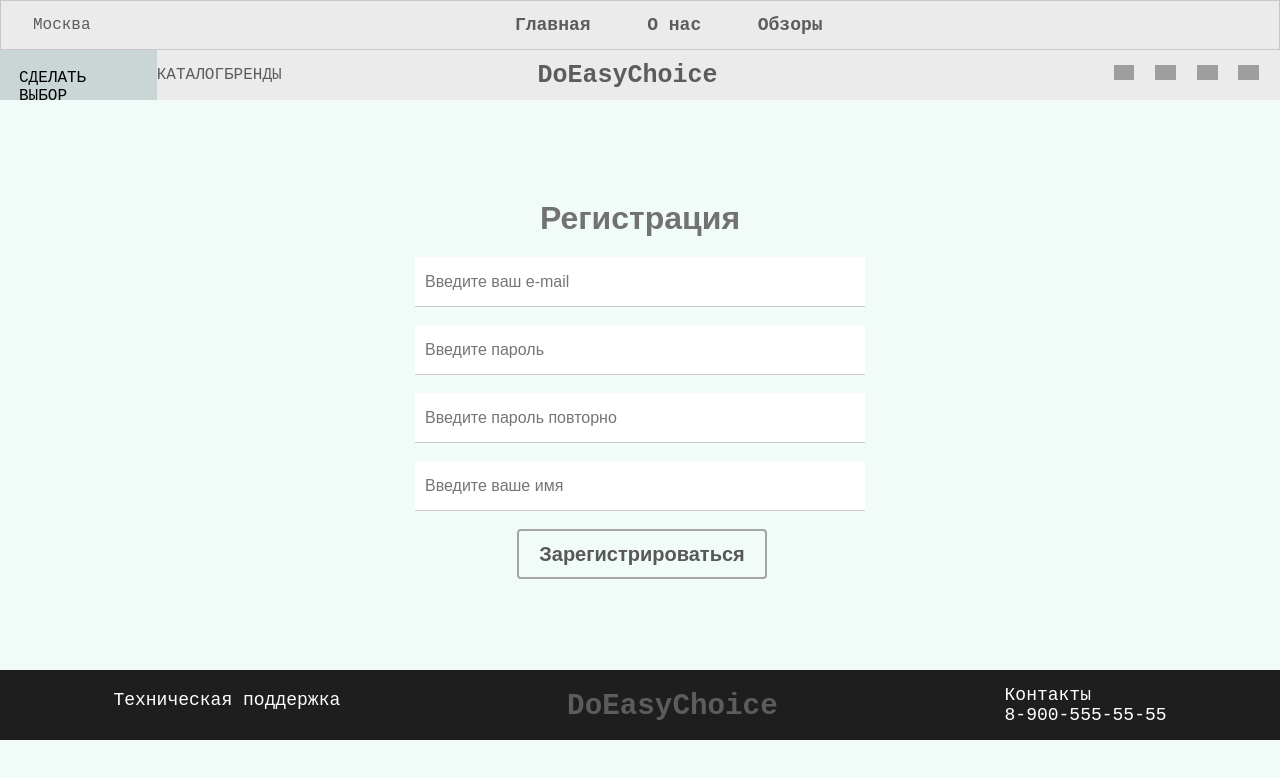
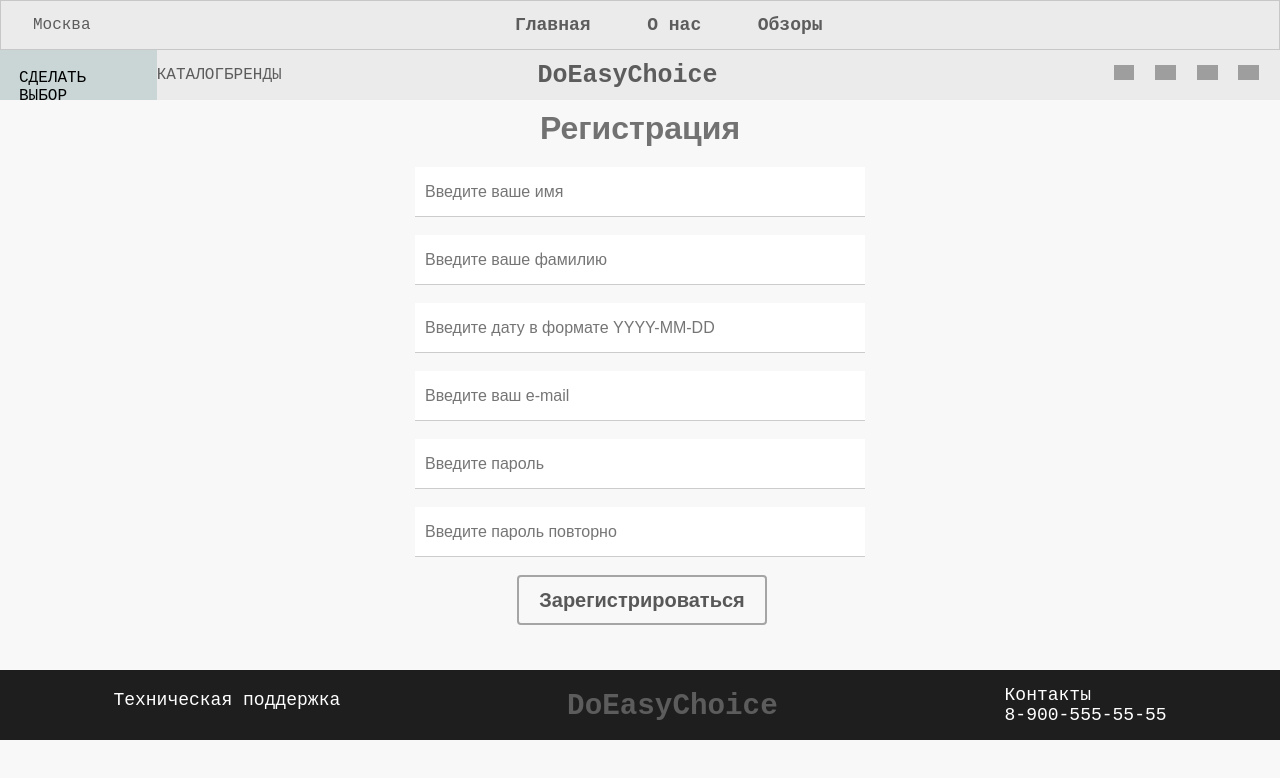
Before and after one commit to MaximIglin/DoEasy-good-variant, a React (Create React App) app in the folder easy-choice-ui/: page /register in a window 1280 px wide. Shown: the top 778 px of the page. Built offline with nearby package versions, Linux system fonts and the light colour scheme; grey boxes are pictures that could not be loaded.

Commit message:
Register form

```diff
--- a/easy-choice-ui/src/components/categories/CategoryGrid.module.css
+++ b/easy-choice-ui/src/components/categories/CategoryGrid.module.css
@@ -1,7 +1,7 @@
 .categories{
     margin-top: 40px;
     width: 100%;
-    background-color: rgb(241, 252, 248);
+    background-color: rgb(255, 255, 255);
 }
 .category_grid{
     margin: auto;
--- a/easy-choice-ui/src/components/review_component/BigReviewCom.jsx
+++ b/easy-choice-ui/src/components/review_component/BigReviewCom.jsx
@@ -8,6 +8,7 @@ const BigReviewComp = (props) =>{
 
             <div className={classes.big_review_container} style={{backgroundImage:`url(${props.big.review_preview_link})`,
             backgroundSize: 'cover',
+            backgroundColor:"transparent",
             backgroundPosition: 'center center',
             backgroundRepeat: 'no-repeat'}}>
             <Link to={`/reviews/${props.big.id}`} style={{ textDecoration: 'none', color: 'white' }}>
--- a/easy-choice-ui/src/components/review_component/review_comp.module.css
+++ b/easy-choice-ui/src/components/review_component/review_comp.module.css
@@ -3,6 +3,7 @@
     width: 400px;
     height: 500px;
     margin-right: 40px;
+
 }
 
 .review_container:hover{
@@ -30,6 +31,7 @@
     height: 500px;
     margin-right: 30px;
 
+
 }
 
 .big_review_container:hover{
--- a/easy-choice-ui/src/index.css
+++ b/easy-choice-ui/src/index.css
@@ -7,7 +7,7 @@
 body{
   display: flex;
   flex-direction: column;
-  background-color: rgb(241, 252, 248);
+  background-color: rgb(248, 248, 248);
 }
 
 html{
--- a/easy-choice-ui/src/pages/users_system/Registration.jsx
+++ b/easy-choice-ui/src/pages/users_system/Registration.jsx
@@ -22,8 +22,10 @@ const Signup = () => {
     }
   }, []);
 
+
   const onSubmit = e => {
     e.preventDefault();
+
 
     const user = {
       email: email,
@@ -31,8 +33,9 @@ const Signup = () => {
       password2: password2,
       first_name: first_name,
       last_name: last_name,
-      birh_date: birth_date
+      birh_date: birth_date,
     };
+
 
     fetch('http://127.0.0.1:8000/api/v1/users/auth/register/', {
       method: 'POST',
@@ -51,12 +54,14 @@ const Signup = () => {
           setEmail('');
           setPassword1('');
           setPassword2('');
+          setFirstName('');
+          setLastName('');
+          setBirh('');
           localStorage.clear();
           setErrors(true);
         }
       });
   };
-
   return (
     <div>
       <Header/>
@@ -64,6 +69,35 @@ const Signup = () => {
       {loading === false && <h1 className={classes.title}>Регистрация</h1>}
       {errors === true && <h2 className={classes.error}>Проверьте введённые поля</h2>}
       <form onSubmit={onSubmit}>
+      <input
+          name='first_name'
+          type='text'
+          value={first_name}
+          onChange = {e => setFirstName(e.target.value)}
+          required
+          className = {classes.input}
+          placeholder = "Введите ваше имя"
+        />{' '}
+        <br />
+        <input
+          name='last_name'
+          type='text'
+          value={last_name}
+          onChange = {e => setLastName(e.target.value)}
+          className = {classes.input}
+          placeholder = "Введите ваше фамилию"
+        />{' '}
+        <br />
+        <input
+          name='birth_date'
+          type='text'
+          value={birth_date}
+          onChange = {e => setBirh(e.target.value)}
+          required
+          className = {classes.input}
+          placeholder="Введите дату в формате YYYY-MM-DD"
+        />{' '}
+        <br />
         <input
           name='email'
           type='email'
@@ -94,17 +128,8 @@ const Signup = () => {
           placeholder="Введите пароль повторно"
         />{' '}
         <br />
-        <input
-          name='first_name'
-          type='text'
-          value={first_name}
-          onChange = {e => setFirstName(e.target.value)}
-          required
-          className = {classes.input}
-          placeholder = "Введите ваше имя"
-        />{' '}
-        <br />
-        <input type='submit' value='Зарегистрироваться' className={classes.submit} />
+
+        <input type='submit' value='Зарегистрироваться' className={classes.submit}  />
       </form>
       </div>
       <Footer/>
--- a/easy-choice-ui/src/pages/users_system/userspages.module.css
+++ b/easy-choice-ui/src/pages/users_system/userspages.module.css
@@ -48,6 +48,6 @@
 
 .title{
     color:rgb(114, 114, 114);
-    margin-top: 100px;
+    margin-top: 10px;
     margin-bottom: 20px;
 }
```
Also changed, not shown: 2 other files (tests, documents, lock files or other folders).
